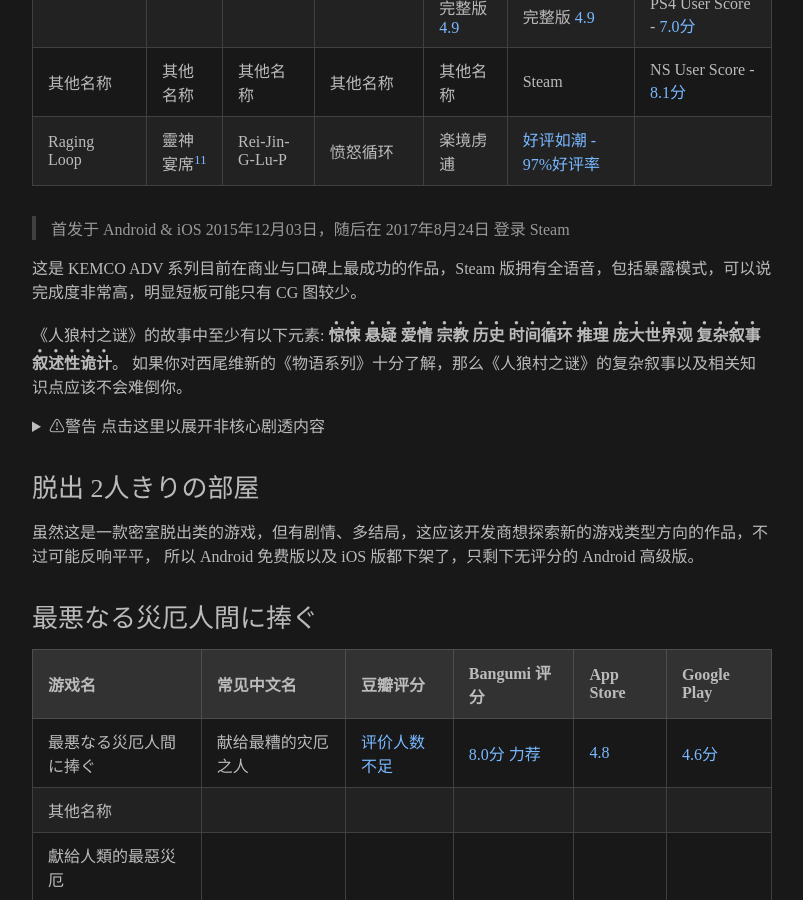
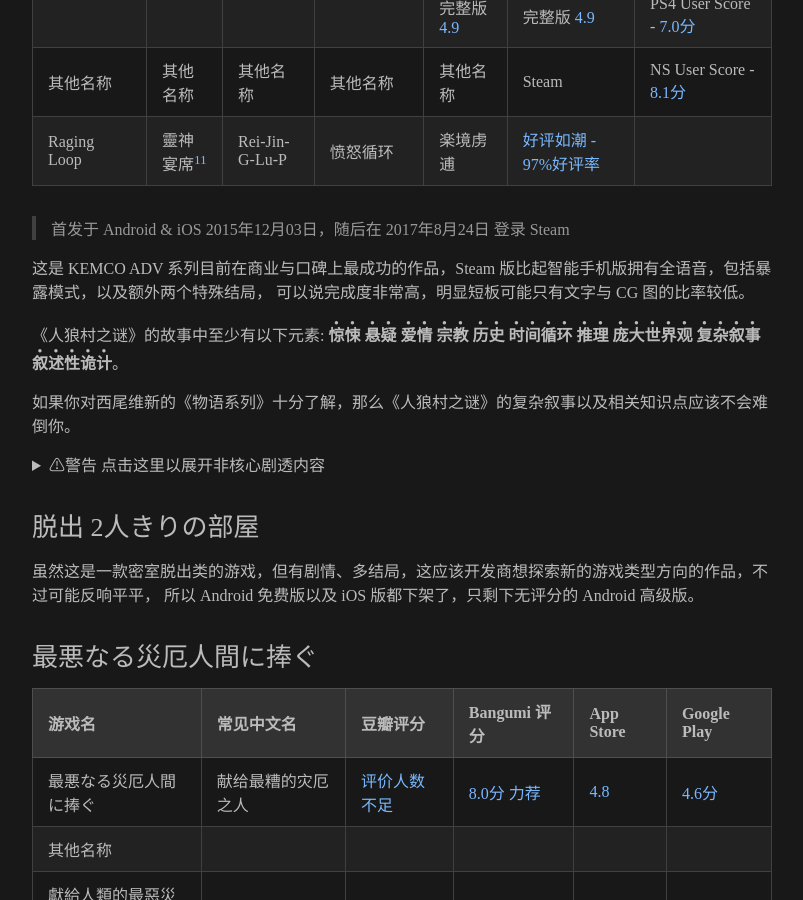
Before and after one commit to gledos/gledos.github.io, a Jekyll site: the page built from _posts/2021-04-02-KEMCO-ADV-games.markdown, in a window 1280 px wide and 900 px high, scrolled down 4076 px. Shown: the whole window, without its empty margins (238-1041 px from the left). Built offline with Jekyll 4.4.1, drawn with Linux system fonts in a browser that asks for light colours; some of the changed text lies outside the part shown.

Commit message:
更新对人狼村之谜的评价

```diff
--- a/_posts/2021-04-02-KEMCO-ADV-games.markdown
+++ b/_posts/2021-04-02-KEMCO-ADV-games.markdown
@@ -114,7 +114,8 @@
 不会有过多心理负担，所以豪华的血腥盛宴会容易成为 PVE 类型的亮点。
 
 《囚人的旋律》里的规则是一种特殊的狼人杀，角色之间的关系主要是高中管弦部的社团成员。毫无疑问，这款游戏属于黑暗向
-在通关一周目后解锁「隐藏模式」(隠しモード)获得更多的信息，以及付费 DLC 的五个额外故事，该游戏为之后的集大成之作《人狼村之谜》埋下了种子。
+在通关一周目后解锁「隐藏模式」(隠しモード)获得更多的信息，以及付费 DLC 的五个额外故事，
+该游戏为之后的集大成之作《人狼村之谜》埋下了种子。
 
 可能这是许多玩家第一次接触「死亡竞赛」题材的游戏，所以手机游戏平台 TapTap 上的评分看起来很高，高达 9.6 分。[^taptap_qrdxl]
 
@@ -190,9 +191,11 @@
 
 > 首发于 Android & iOS 2015年12月03日，随后在 2017年8月24日 登录 Steam
 
-这是 KEMCO ADV 系列目前在商业与口碑上最成功的作品，Steam 版拥有全语音，包括暴露模式，可以说完成度非常高，明显短板可能只有 CG 图较少。
+这是 KEMCO ADV 系列目前在商业与口碑上最成功的作品，Steam 版比起智能手机版拥有全语音，包括暴露模式，以及额外两个特殊结局，
+可以说完成度非常高，明显短板可能只有文字与 CG 图的比率较低。
 
 《人狼村之谜》的故事中至少有以下元素: **惊悚** **悬疑** **爱情** **宗教** **历史** **时间循环** **推理** **庞大世界观** **复杂叙事** **叙述性诡计**。
+
 如果你对西尾维新的《物语系列》十分了解，那么《人狼村之谜》的复杂叙事以及相关知识点应该不会难倒你。
 
 <details>
```
